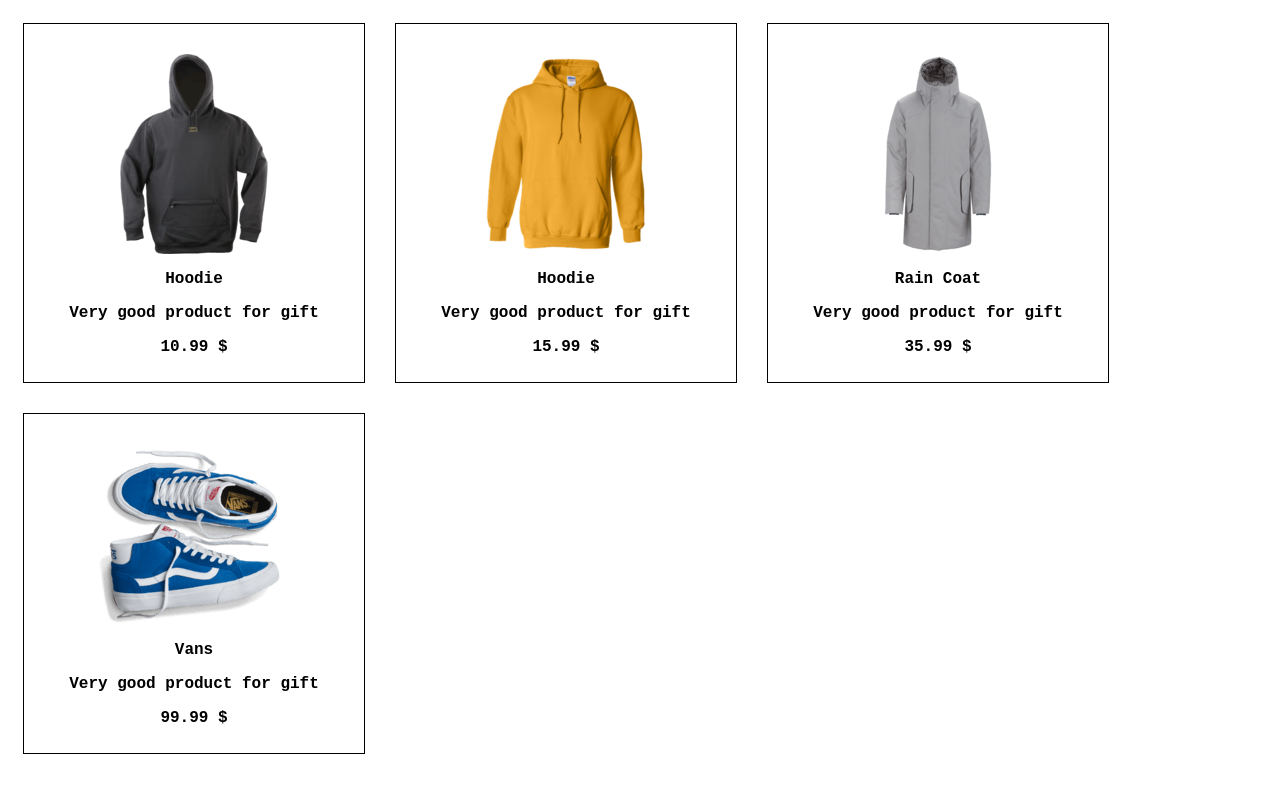
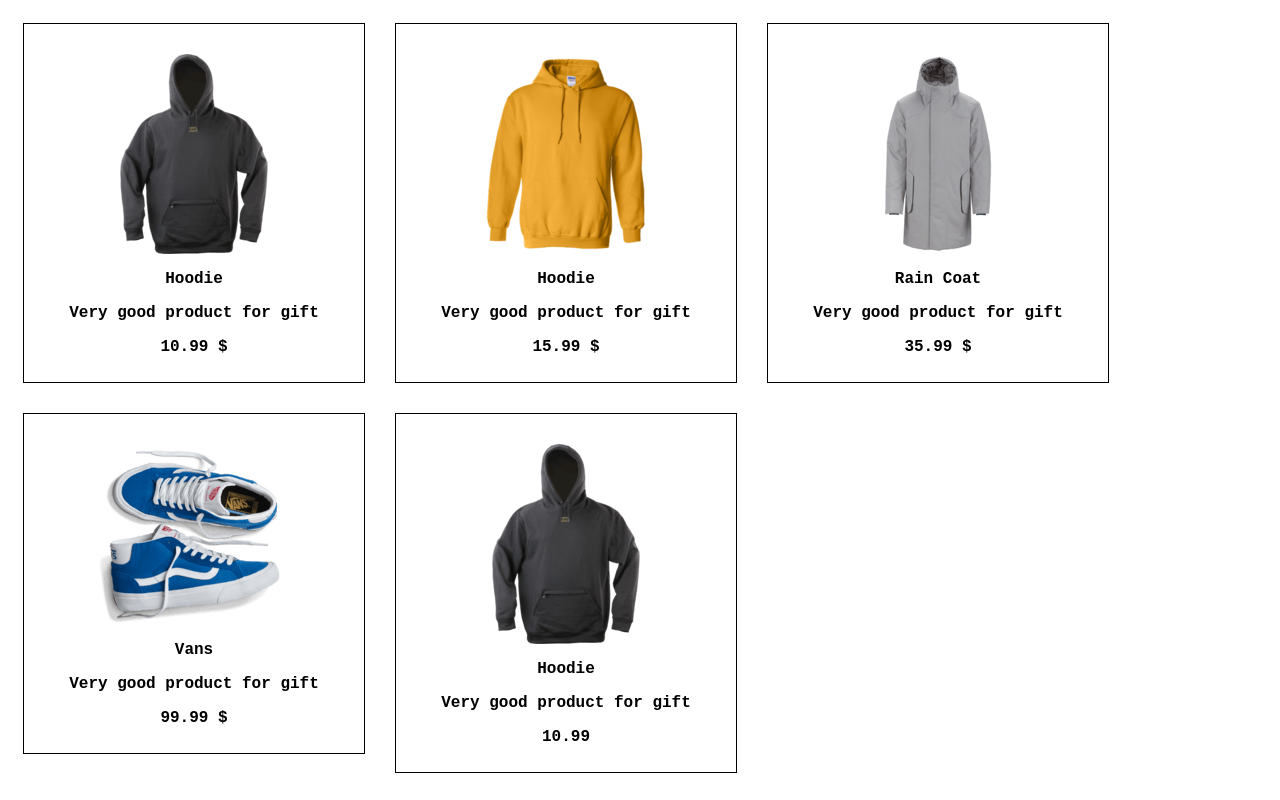
Before and after one commit to StasShein/HW_repository, a plain HTML site: page HW2/index.html in a window 1280 px wide. Drawn offline with Linux system fonts and the light colour scheme.

Commit message:
rework HW2 task 2

```diff
--- a/HW2/script.js
+++ b/HW2/script.js
@@ -72,9 +72,56 @@ function addProductCard(arr){
 
         </div>`
 
-        document.body.appendChild(productBlock)
+        document.body.append(productBlock)
     }
 
 }
 
 addProductCard(productCard)
+
+
+function addGoodsCard({imgSrc, name, about, price}){
+
+    let goodCard = document.createElement('div')
+    goodCard.className = 'card'
+
+
+    let imgDiv = document.createElement('div')
+    imgDiv.className = 'img'
+
+    goodCard.appendChild(imgDiv)
+
+    let img = document.createElement('img')
+    img.className = 'productImg'
+    img.src = imgSrc
+
+    imgDiv.appendChild(img)
+
+    let goodName = document.createElement('p')
+    goodName.className = 'info'
+    goodName.innerHTML = name
+
+    let goodAbout = document.createElement('p')
+    goodAbout.className = 'info'
+    goodAbout.innerHTML = about
+
+    let goodPrice = document.createElement('p')
+    goodPrice.className = 'info'
+    goodPrice.innerHTML = price
+
+    goodCard.append(goodName, goodAbout, goodPrice)
+
+    return document.body.appendChild(goodCard)
+
+}
+
+let goodCardHoodie = addGoodsCard(
+
+    {
+        imgSrc: './images/hoodie_PNG28.png',
+        name: 'Hoodie',
+        price: 10.99,
+        about: 'Very good product for gift',
+    },
+
+)
```
Also changed, not shown: HW2/index.html (+1 -3 lines).
